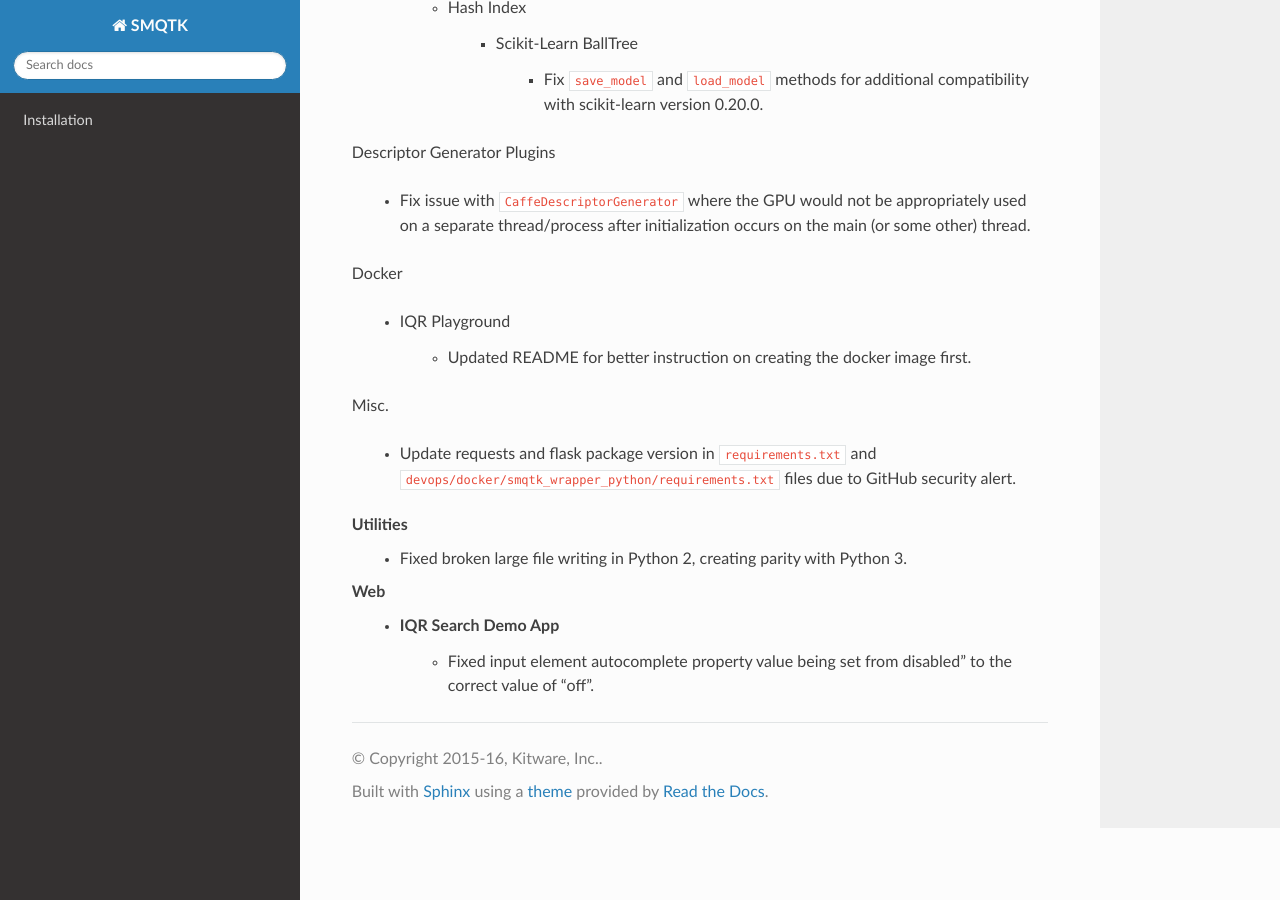
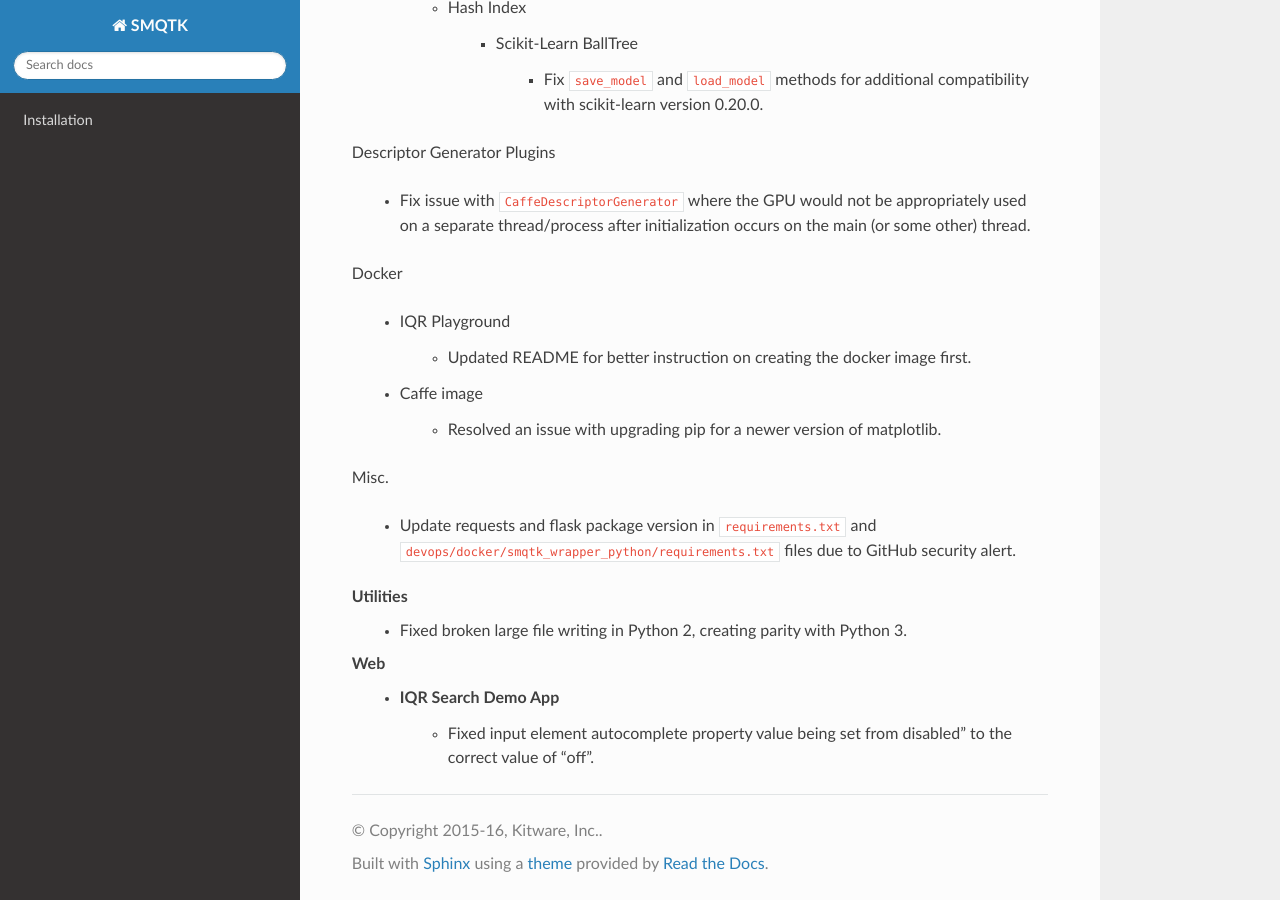
Before and after one commit to Kitware/SMQTK-Detection, a Sphinx documentation site: the page built from docs/release_notes/pending_release.rst, in a window 1280 px wide and 900 px high, scrolled down 636 px. Built offline with Sphinx 7.4.7 and the Read the Docs theme 2.0.0, drawn with Linux system fonts in a browser that asks for light colours; pages that are not in the unit, such as notebooks, are missing from menus; the version number could not be read and is left out.

Commit message:
Pending release notes update: Caffe image and that you resolved an issue with upgrading pip for a newer version of matplotlib.

```diff
--- a/docs/release_notes/pending_release.rst
+++ b/docs/release_notes/pending_release.rst
@@ -51,6 +51,10 @@ Docker
         - Updated README for better instruction on creating the docker image
           first.
 
+    - Caffe image
+
+        - Resolved an issue with upgrading pip for a newer version of matplotlib.
+
 Misc.
 
     - Update requests and flask package version in ``requirements.txt`` and
```
